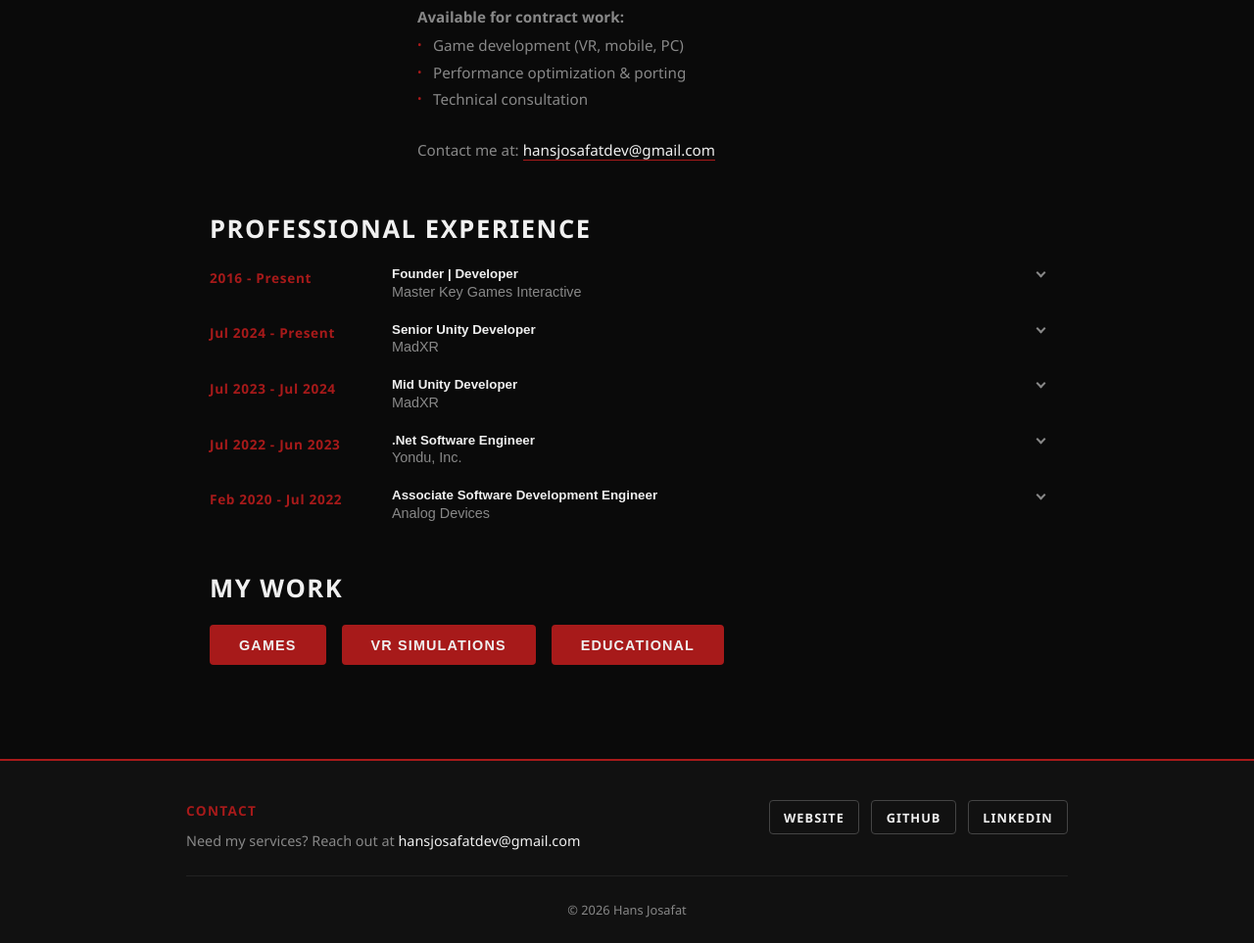
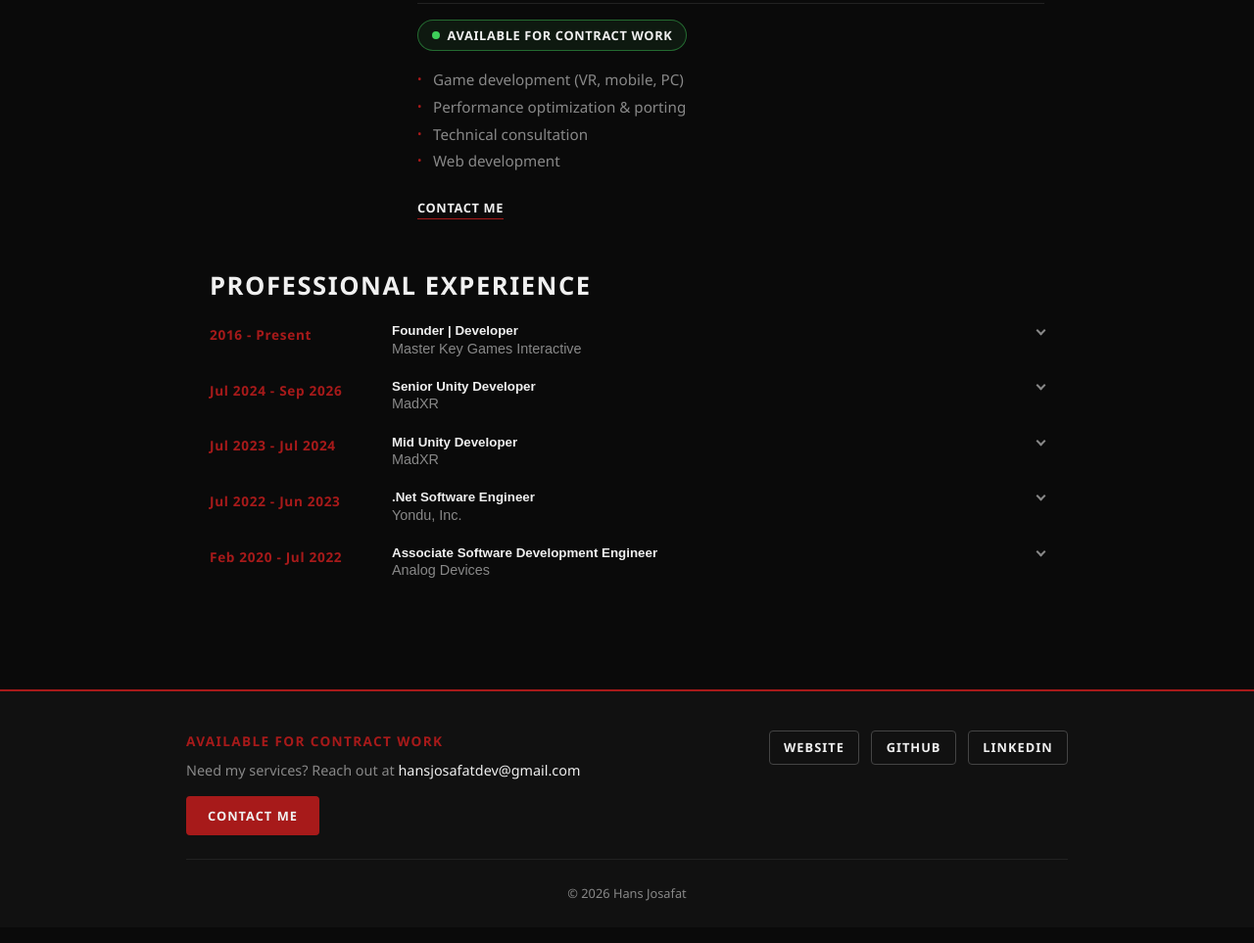
Before and after one commit to hansjosafat/hansjosafat.github.io, a plain HTML site: page index.html in a window 1280 px wide. Shown: the part 804-1767 px from the top of the page at 98% size. Drawn offline with Linux system fonts and the light colour scheme.

Commit message:
Updated About section and hidden educational projects tab
* Updated about and experience sections

* feat: Updated work and removed educational projects tab

* feat: Added hire section

* feat: Added hire list

```diff
--- a/index.html
+++ b/index.html
@@ -22,7 +22,8 @@
     <button class="tab active" data-tab="about">About</button>
     <button class="tab" data-tab="games">Games</button>
     <button class="tab" data-tab="vr">VR Simulations</button>
-    <button class="tab" data-tab="educational">Educational</button>
+    <!-- <button class="tab" data-tab="educational">Educational</button> -->
+    <a class="tab-cta" href="#site-footer">Hire Me</a>
   </nav>
 
   <main id="content">
@@ -55,15 +56,19 @@
             <li>UI design</li>
             <li>Shipping across mobile, PC, and VR</li>
           </ul>
-          <br />
-          <p><b>Available for contract work:</b></p>
-          <ul>
-            <li>Game development (VR, mobile, PC)</li>
-            <li>Performance optimization & porting</li>
-            <li>Technical consultation</li>
-          </ul>
-          <br />
-          <p>Contact me at: <a href="mailto:hansjosafatdev@gmail.com">hansjosafatdev@gmail.com</a></p>
+
+          <div id="hire-section">
+            <a class="availability-badge" href="#hire-section"><span class="status-dot" aria-hidden="true"></span>Available for contract work</a>
+            <ul class="hire-list">
+              <li>Game development (VR, mobile, PC)</li>
+              <li>Performance optimization &amp; porting</li>
+              <li>Technical consultation</li>
+              <li>Web development</li>
+            </ul>
+            <p class="hire-contact">
+              <a class="hire-link" href="mailto:hansjosafatdev@gmail.com?subject=Contract%20Inquiry">Contact me</a>
+            </p>
+          </div>
         </div>
       </div>
 
@@ -86,7 +91,7 @@
             </div>
           </div>
           <div class="experience-item">
-            <span class="exp-year">Jul 2024 - Present</span>
+            <span class="exp-year">Jul 2024 - Sep 2026</span>
             <div>
               <button class="exp-toggle" aria-expanded="false">
                 <strong>Senior Unity Developer</strong>
@@ -150,14 +155,14 @@
         </div>
       </div>
 
-      <div class="about-categories">
+      <!-- <div class="about-categories">
         <h2 class="section-heading">My Work</h2>
         <div class="category-btns">
           <button class="category-btn" data-goto="games">Games</button>
           <button class="category-btn" data-goto="vr">VR Simulations</button>
           <button class="category-btn" data-goto="educational">Educational</button>
         </div>
-      </div>
+      </div> -->
     </section>
 
     <!-- ======= GAMES ======= -->
@@ -296,7 +301,7 @@
 
     <!-- ======= EDUCATIONAL ======= -->
 
-    <section class="project" data-tab="educational">
+    <!-- <section class="project" data-tab="educational">
       <h2 class="project-name">To be added...</h2>
       <div class="project-media">
         <img src="assets/projects/edu-project-slug/banner.jpg" alt="Educational Project banner" />
@@ -314,7 +319,7 @@
 
     <div class="gif-divider" data-tab="educational">
       <img src="assets/gifs/educational.gif" alt="" role="presentation" />
-    </div>
+    </div> -->
 
   </main>
 
@@ -323,8 +328,9 @@
   <footer id="site-footer">
     <div class="footer-inner">
       <div class="footer-contact">
-        <h3 class="footer-heading">Contact</h3>
-        <p>Need my services? Reach out at <a href="mailto:hansjosafatdev@gmail.com">hansjosafatdev@gmail.com</a></p>
+        <h3 class="footer-heading">Available for Contract Work</h3>
+        <p>Need my services? Reach out at <a href="mailto:hansjosafatdev@gmail.com?subject=Contract%20Inquiry">hansjosafatdev@gmail.com</a></p>
+        <a class="hire-btn footer-cta" href="mailto:hansjosafatdev@gmail.com?subject=Contract%20Inquiry">Contact Me</a>
       </div>
       <div class="footer-links">
         <a href="https://masterkey.games" target="_blank" rel="noopener" class="footer-social">Website</a>
--- a/style.css
+++ b/style.css
@@ -442,3 +442,126 @@ header h1 {
   .profile-pic { width: 120px; height: 120px; }
   #content { padding-left: 1rem; padding-right: 1rem; }
 }
+
+/* Hire / contract availability */
+.tab-cta {
+  align-self: center;
+  margin-left: 1rem;
+  background: var(--red);
+  border-radius: var(--radius);
+  color: var(--white);
+  font-size: 0.8rem;
+  font-weight: 700;
+  letter-spacing: 0.08em;
+  padding: 0.45rem 1.1rem;
+  text-decoration: none;
+  text-transform: uppercase;
+  white-space: nowrap;
+  flex-shrink: 0;
+  transition: background 0.2s;
+}
+.tab-cta:hover { background: var(--red-hover); }
+
+.status-dot {
+  display: inline-block;
+  width: 8px;
+  height: 8px;
+  border-radius: 50%;
+  background: #3ecf5a;
+  box-shadow: 0 0 0 0 rgba(62, 207, 90, 0.6);
+  animation: status-pulse 2s infinite;
+  flex-shrink: 0;
+}
+@keyframes status-pulse {
+  0%   { box-shadow: 0 0 0 0 rgba(62, 207, 90, 0.6); }
+  70%  { box-shadow: 0 0 0 8px rgba(62, 207, 90, 0); }
+  100% { box-shadow: 0 0 0 0 rgba(62, 207, 90, 0); }
+}
+@media (prefers-reduced-motion: reduce) { .status-dot { animation: none; } }
+
+.about-bio a.availability-badge {
+  display: inline-flex;
+  align-items: center;
+  gap: 0.5rem;
+  margin-bottom: 0.9rem;
+  padding: 0.3rem 0.85rem;
+  border: 1px solid rgba(62, 207, 90, 0.45);
+  border-radius: 999px;
+  background: rgba(62, 207, 90, 0.08);
+  color: var(--white);
+  font-size: 0.8rem;
+  font-weight: 700;
+  letter-spacing: 0.05em;
+  text-transform: uppercase;
+}
+.about-bio a.availability-badge:hover { color: var(--white); border-color: #3ecf5a; }
+
+
+.hire-btn {
+  display: inline-block;
+  background: var(--red);
+  border: 2px solid var(--red);
+  border-radius: var(--radius);
+  color: var(--white);
+  font-size: 0.9rem;
+  font-weight: 700;
+  letter-spacing: 0.08em;
+  padding: 0.65rem 1.75rem;
+  text-decoration: none;
+  text-transform: uppercase;
+  transition: background 0.2s, border-color 0.2s, color 0.2s;
+}
+.hire-btn:hover { background: var(--red-hover); border-color: var(--red-hover); }
+
+.footer-contact .footer-cta { margin-top: 0.9rem; font-size: 0.8rem; padding: 0.5rem 1.25rem; }
+.footer-contact a.footer-cta:hover { color: var(--white); }
+
+@media (max-width: 600px) {
+  .tab-cta { margin: 0 1rem 0 0.25rem; padding: 0.4rem 0.8rem; font-size: 0.72rem; }
+}
+
+#hire-section {
+  scroll-margin-top: calc(var(--header-h, 0px) + 4rem);
+  margin-top: 1.5rem;
+  padding-top: 1rem;
+  border-top: 1px solid #222;
+}
+
+.about-bio .hire-title {
+  display: flex;
+  align-items: center;
+  gap: 0.55rem;
+  color: var(--white);
+  font-size: 0.8rem;
+  font-weight: 700;
+  letter-spacing: 0.1em;
+  text-transform: uppercase;
+  margin-bottom: 0.6rem;
+}
+
+.hire-rows {
+  display: grid;
+  grid-template-columns: max-content 1fr;
+  column-gap: 1rem;
+  row-gap: 0.2rem;
+  font-size: 0.9rem;
+  margin-bottom: 0.75rem;
+}
+.hire-rows dt { color: var(--red-hover); font-weight: 700; font-variant-numeric: tabular-nums; }
+.hire-rows dd { color: var(--muted); }
+
+.about-bio .hire-contact {
+  display: flex;
+  align-items: baseline;
+  gap: 0.75rem;
+  flex-wrap: wrap;
+  font-size: 0.85rem;
+}
+.about-bio a.hire-link {
+  font-weight: 700;
+  letter-spacing: 0.05em;
+  text-transform: uppercase;
+  font-size: 0.8rem;
+}
+
+.about-bio .hire-list { margin: 0.1rem 0 1.5rem; }
```
